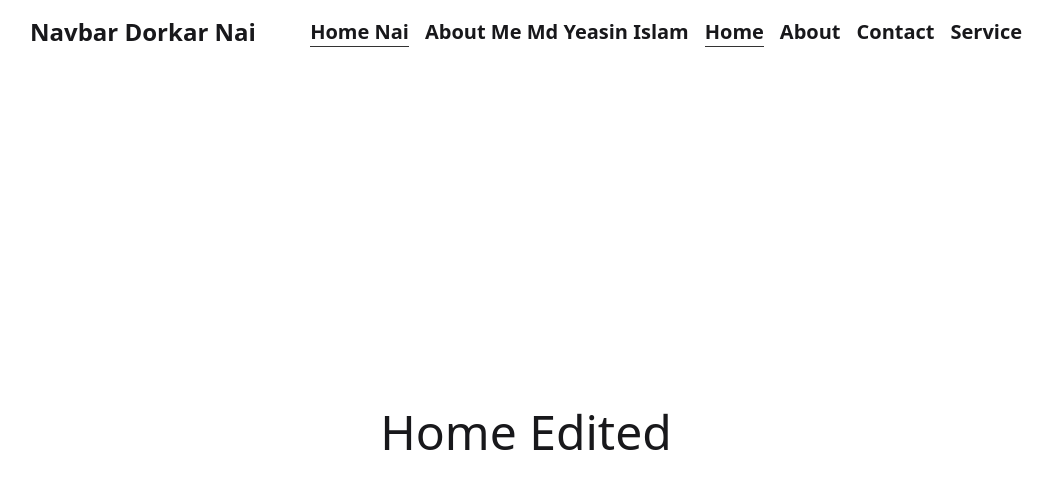
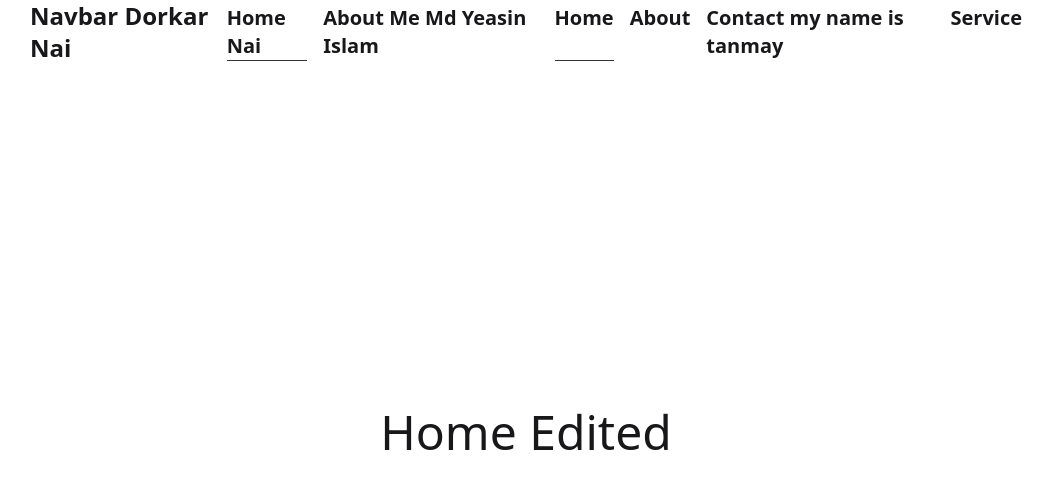
Before and after one commit to shakilsarkar12/group-project, a React (Vite) app: page / in a window 1280 px wide. Shown: the top 488 px of the page, without its empty margins (114-1167 px from the left). Built offline with nearby package versions, Linux system fonts and the light colour scheme.

Commit message:
my name is added

```diff
--- a/src/Components/Navbar/Navbar.jsx
+++ b/src/Components/Navbar/Navbar.jsx
@@ -11,7 +11,7 @@ const Navbar = () => {
                 <NavLink to='/about'>About Me Md Yeasin Islam</NavLink>
                 <NavLink to='/'>Home</NavLink>
                 <NavLink to='/about'>About</NavLink>
-                <NavLink to='/contact'>Contact</NavLink>
+                <NavLink to='/contact'>Contact my name is tanmay</NavLink>
                 <NavLink to='/service'>Service</NavLink>
             </ul>
         </div>
```
